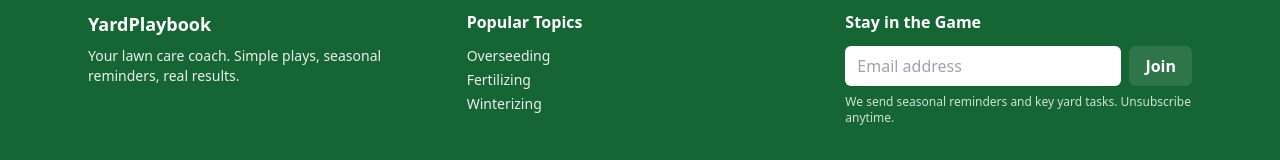
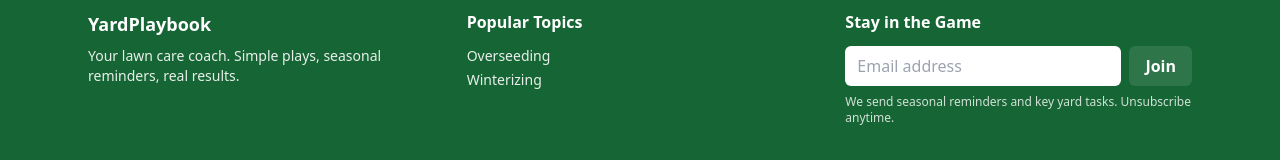
Before and after one commit to ronfrigginjon/yardplaybook, a Next.js app: page /blog in a window 1280 px wide. Shown: the part 901-1061 px from the top of the page. Built offline with nearby package versions, Linux system fonts and the light colour scheme.

Commit message:
fix(blog): split routes, remove dynamic catch-all, update footer links

```diff
--- a/app/blog/page.tsx
+++ b/app/blog/page.tsx
@@ -19,7 +19,7 @@ const posts = [
     description:
       "A simple, efficient plan to protect your turf and tools so you hit spring in stride.",
   },
-];
+] as const;
 
 export default function BlogIndexPage() {
   return (
@@ -32,15 +32,21 @@ export default function BlogIndexPage() {
         {posts.map((p) => (
           <li key={p.slug} className="rounded-lg border p-5 hover:shadow-sm">
             <h2 className="text-2xl font-semibold">
-                <Link className="text-green-800 underline" href={{ pathname: '/blog/[slug]', query: { slug: p.slug } }}>
-                  {p.title}
-                </Link>
+              <Link
+                className="text-green-800 underline"
+                href={{ pathname: "/blog/[slug]", query: { slug: p.slug } }}
+              >
+                {p.title}
+              </Link>
             </h2>
             <p className="text-gray-600 mt-2">{p.description}</p>
             <div className="mt-3">
-                <Link className="text-green-800 underline" href={{ pathname: '/blog/[slug]', query: { slug: p.slug } }}>
-                    Read more →
-                </Link>
+              <Link
+                className="text-green-800 underline"
+                href={{ pathname: "/blog/[slug]", query: { slug: p.slug } }}
+              >
+                Read more →
+              </Link>
             </div>
           </li>
         ))}
--- a/app/layout.tsx
+++ b/app/layout.tsx
@@ -59,7 +59,6 @@ export default function RootLayout({ children }: { children: React.ReactNode })
               <div className="font-bold">Popular Topics</div>
               <ul className="mt-3 space-y-1 text-sm opacity-90">
                 <li><Link href="/blog/overseeding" className="hover:underline">Overseeding</Link></li>
-                <li><Link href="/blog/fertilizing" className="hover:underline">Fertilizing</Link></li>
                 <li><Link href="/blog/winterize" className="hover:underline">Winterizing</Link></li>
               </ul>
             </div>
```
